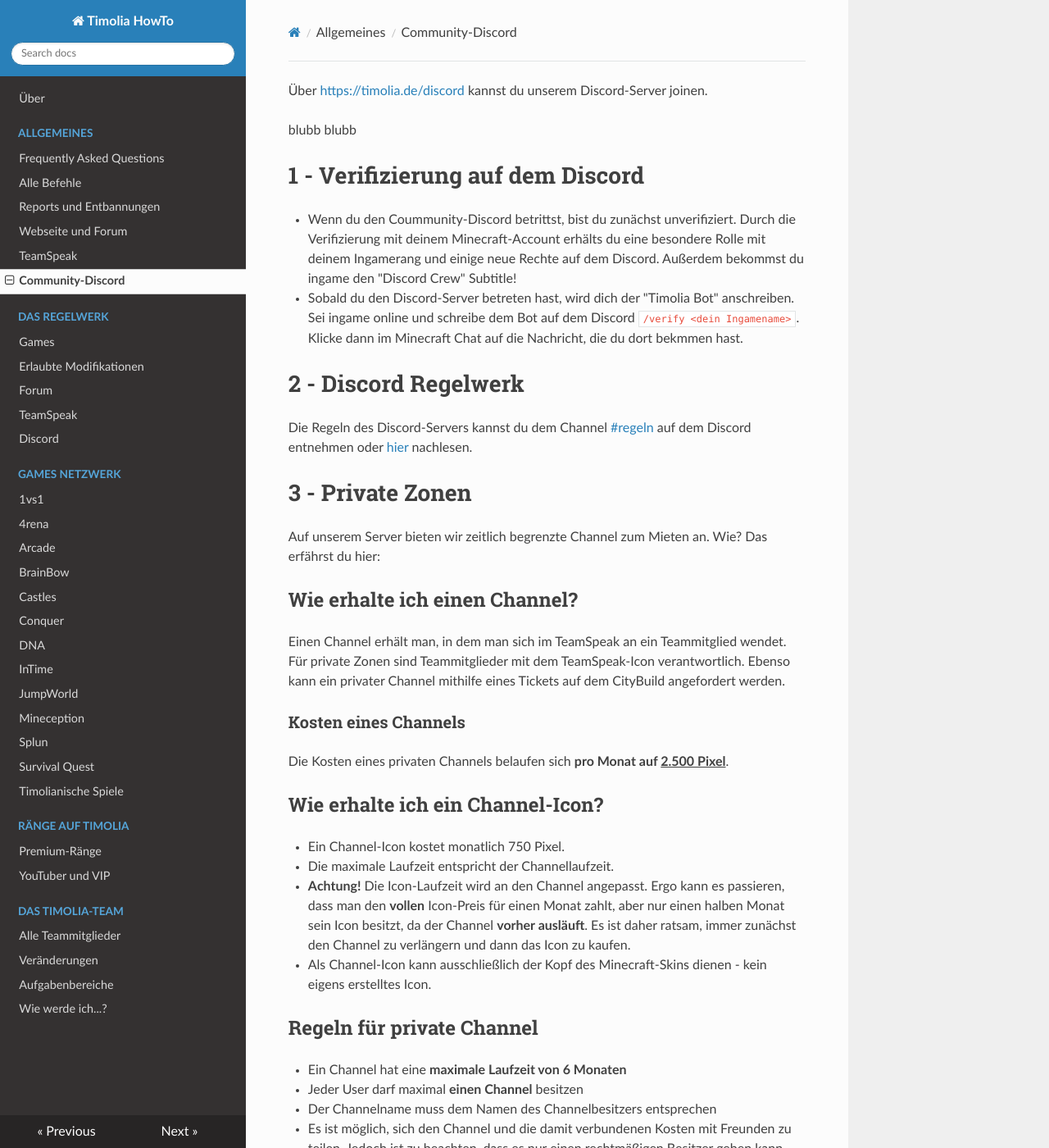
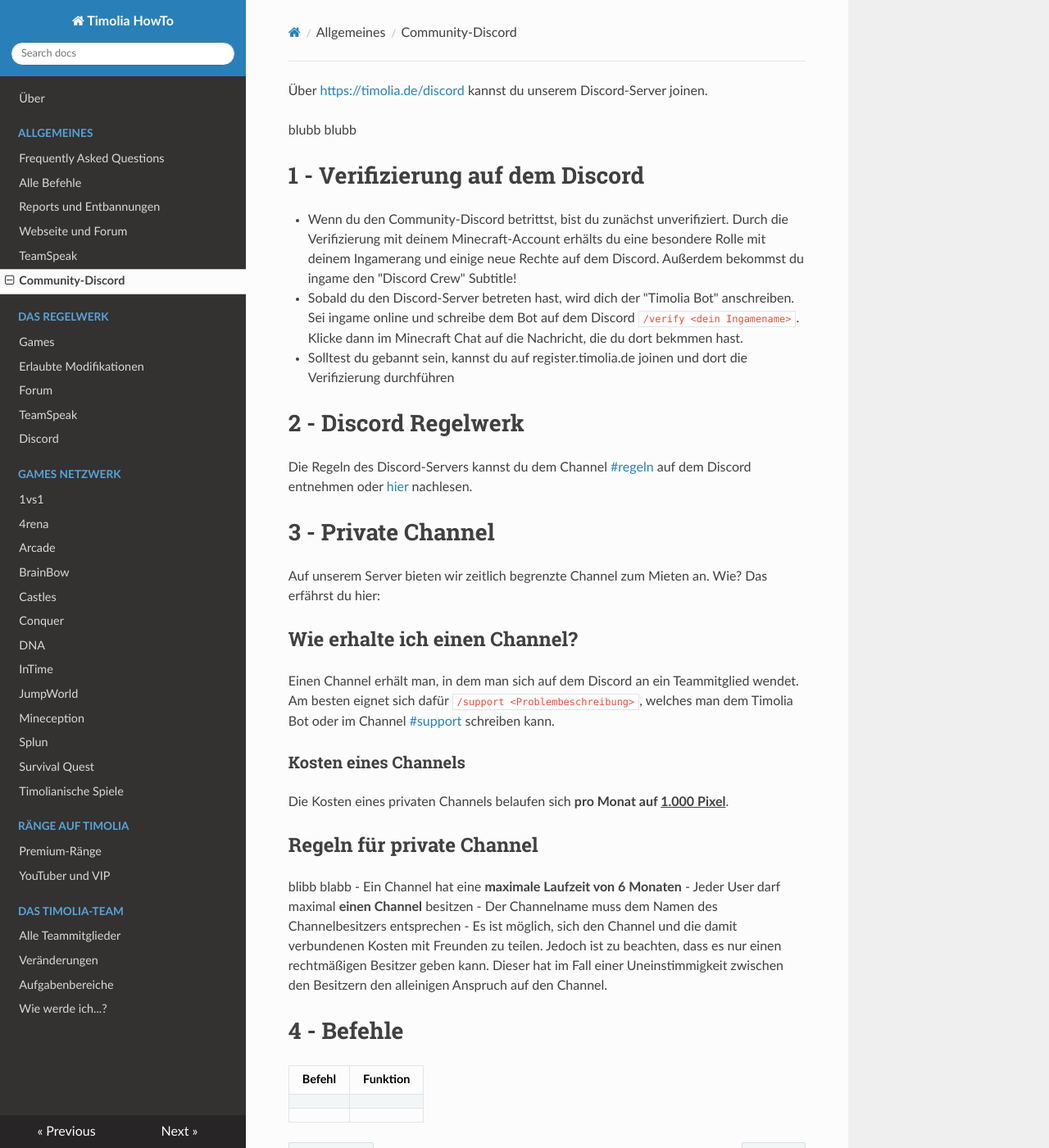
Before and after one commit to TimoliaDE/HowTo, an MkDocs documentation site: the page built from docs/discord.md, in a window 1280 px wide and 1400 px high. Shown: the whole window at 82% size. Built offline with MkDocs 1.6.1, drawn with Linux system fonts in a browser that asks for light colours; nearby versions of some CDN libraries; old or Windows-style settings are respelled for this version of MkDocs; some of the changed text lies outside the part shown.

Commit message:
Update discord.md

```diff
--- a/docs/discord.md
+++ b/docs/discord.md
@@ -3,70 +3,33 @@
 blubb blubb
 
 # 1 - Verifizierung auf dem Discord
-- Wenn du den Coummunity-Discord betrittst, bist du zunächst unverifiziert. Durch die Verifizierung mit deinem Minecraft-Account erhälts du eine besondere Rolle mit deinem Ingamerang und einige neue Rechte auf dem Discord. Außerdem bekommst du ingame den "Discord Crew" Subtitle!
+- Wenn du den Community-Discord betrittst, bist du zunächst unverifiziert. Durch die Verifizierung mit deinem Minecraft-Account erhälts du eine besondere Rolle mit deinem Ingamerang und einige neue Rechte auf dem Discord. Außerdem bekommst du ingame den "Discord Crew" Subtitle!
 - Sobald du den Discord-Server betreten hast, wird dich der "Timolia Bot" anschreiben. Sei ingame online und schreibe dem Bot auf dem Discord <code>/verify &lt;dein Ingamename&gt;</code>. Klicke dann im Minecraft Chat auf die Nachricht, die du dort bekmmen hast.
-
+- Solltest du gebannt sein, kannst du auf register.timolia.de joinen und dort die Verifizierung durchführen
 
 # 2 - Discord Regelwerk
 Die Regeln des Discord-Servers kannst du dem Channel [#regeln](https://discordapp.com/channels/407554118887014402/407565978025852929) auf dem Discord entnehmen oder [hier](/rules/discord/) nachlesen.
 
-# 3 - Private Zonen
+# 3 - Private Channel
 Auf unserem Server bieten wir zeitlich begrenzte Channel zum Mieten an. Wie? Das erfährst du hier:
 
 ## Wie erhalte ich einen Channel?
-Einen Channel erhält man, in dem man sich im TeamSpeak an ein Teammitglied wendet. Für private Zonen sind Teammitglieder mit dem TeamSpeak-Icon verantwortlich. Ebenso kann
-ein privater Channel mithilfe eines Tickets auf dem CityBuild angefordert werden.
+Einen Channel erhält man, in dem man sich auf dem Discord an ein Teammitglied wendet. Am besten eignet sich dafür <code>/support &lt;Problembeschreibung&gt;</code>, welches man dem Timolia Bot oder im Channel [#support](https://discordapp.com/channels/407554118887014402/413594798906408960) schreiben kann.
 
 ### Kosten eines Channels
-Die Kosten eines privaten Channels belaufen sich <strong>pro Monat auf <u>2.500 Pixel</u></strong>.
-
-## Wie erhalte ich ein Channel-Icon?
-- Ein Channel-Icon kostet monatlich 750 Pixel.
-- Die maximale Laufzeit entspricht der Channellaufzeit.
-- **Achtung!** Die Icon-Laufzeit wird an den Channel angepasst. Ergo kann es passieren, dass man den **vollen** Icon-Preis für einen Monat zahlt, aber nur einen halben
-Monat sein Icon besitzt, da der Channel **vorher ausläuft**. Es ist daher ratsam, immer zunächst den Channel zu verlängern und dann das Icon zu kaufen.
-- Als Channel-Icon kann ausschließlich der Kopf des Minecraft-Skins dienen - kein eigens erstelltes Icon.
+Die Kosten eines privaten Channels belaufen sich <strong>pro Monat auf <u>1.000 Pixel</u></strong>.
 
 ## Regeln für private Channel
+
+blibb blabb
 - Ein Channel hat eine <strong>maximale Laufzeit von 6 Monaten</strong>
 - Jeder User darf maximal <strong>einen Channel</strong> besitzen
 - Der Channelname muss dem Namen des Channelbesitzers entsprechen
 - Es ist möglich, sich den Channel und die damit verbundenen Kosten mit Freunden zu teilen. Jedoch ist zu beachten, dass es nur einen rechtmäßigen Besitzer geben kann. Dieser hat im Fall einer Uneinstimmigkeit zwischen den Besitzern den alleinigen Anspruch auf den Channel.
 
-## Channelgruppen
+# 4 - Befehle
 
-### Channel-Owner
-- Kann User **aus dem Channel kicken**
-- Kann zwischen **Opus Voice und Opus Music** wählen
-- Kann Talk-Power vergeben
-- Kann Channel-Imperator, Channel-König, Channel-Ritter und Channel-Knecht vergeben
-
-### Channel-Imperator
-- Kann User **aus dem Channel kicken**
-- Kann zwischen **Opus Voice und Opus Music** wählen
-- Kann Talk Power vergeben
-- Kann Channel-König, Channel-Ritter und Channel-Knecht vergeben
-
-### Channel-König
-- Kann User **aus dem Channel kicken**
-- Kann Talk Power vergeben
-- Kann Channel-Ritter und Channel-Knecht vergeben
-
-### Channel-Ritter
-- Besitzt Talk Power
-
-### Channel-Knecht
-- Besitzt keine speziellen Rechte
-
-# 4 - myTeamSpeak
-Es ist nur möglich, eine TeamSpeak-Identität mit einem Minecraft Account zu verbinden. Mit myTeamSpeak kann man diese Identität aber auf mehreren Geräte benutzen.
-
-## So kannst du es machen:
-- I. Registriere dich auf [https://www.myteamspeak.com/register](https://www.myteamspeak.com/register)
-- II. Bestätige die E-Mail
-- III. Melde dich im TeamSpeak an:
-    - a. Am Computer Extras -> Optionen -> myTeamSpeak
-    - b. Android: klicke auf ![settings](img/settings.png) -> Konto
-    - c. IOS (Apple): klicke auf Menu -> Einstellungen -> Konto
-- IV. Melde dich mit deinen myTeamSpeak Daten an
-- V. Wiederhole Schritte III. und IV. auf deinen anderen Geräten
+| Befehl | Funktion |
+| ------ | -------- |
+| | |
+| | |
```
